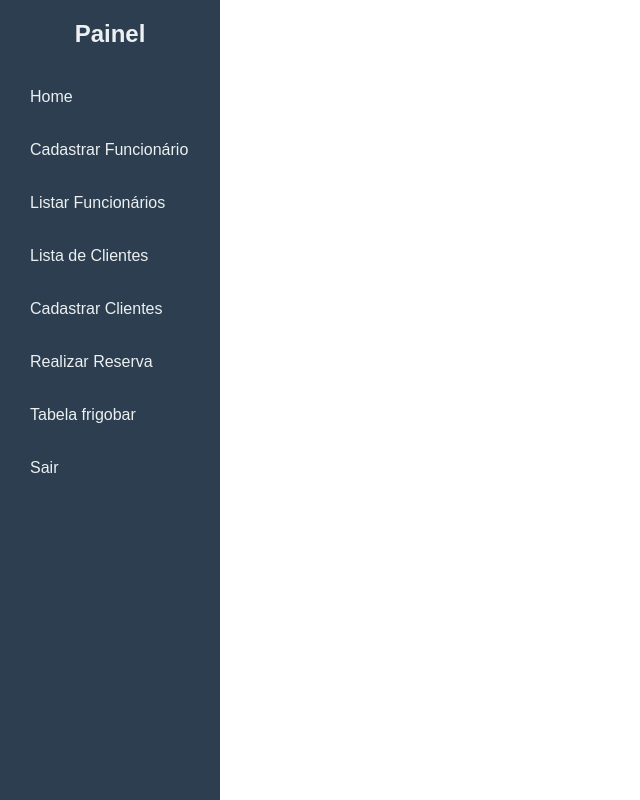
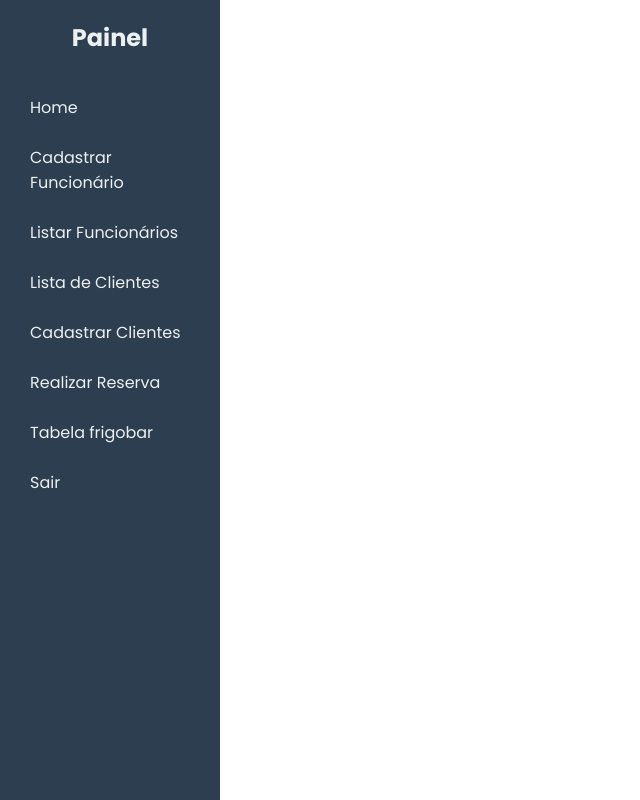
Before and after one commit to Nathan7k/Parnaioca-pousada, a PHP site: page /parnaioca/app/funcionarios/painel.php in a window 1280 px wide. Shown: the whole page, without its empty margins (0-640 px from the left). Run offline with PHP 8.4, Linux system fonts and the light colour scheme; the visitor is signed in with stand-in values (Sample User, id 1).

Commit message:
correção css

```diff
--- a/app/assets/css/style.css
+++ b/app/assets/css/style.css
@@ -1,8 +1,9 @@
-
-* {
+@import url('https://fonts.googleapis.com/css2?family=Poppins:ital,wght@0,100;0,200;0,300;0,400;0,500;0,600;0,700;0,800;0,900;1,100;1,200;1,300;1,400;1,500;1,600;1,700;1,800;1,900&display=swap');
+*{
     margin: 0;
     padding: 0;
     box-sizing: border-box;
+     font-family: "Poppins", sans-serif;
 }
 
 body {
@@ -36,7 +37,7 @@ body {
 }
 
 .sidebar .nav-links li {
-    margin: 15px 0;
+    margin: 5px 0;
 }
 
 .sidebar .nav-links li a {
--- a/app/funcionarios/painel.php
+++ b/app/funcionarios/painel.php
@@ -12,6 +12,8 @@ if (isset($_SESSION['perfil']) && $_SESSION['perfil'] === 'admin') {
         <meta charset="UTF-8">
         <meta name="viewport" content="width=device-width, initial-scale=1.0">
         <link rel="stylesheet" href="../assets/css/style.css">
+        <link rel="preconnect" href="https://fonts.googleapis.com">
+        <link rel="preconnect" href="https://fonts.gstatic.com" crossorigin>
         <title>Painel do Administrador</title>
     </head>
 
```
